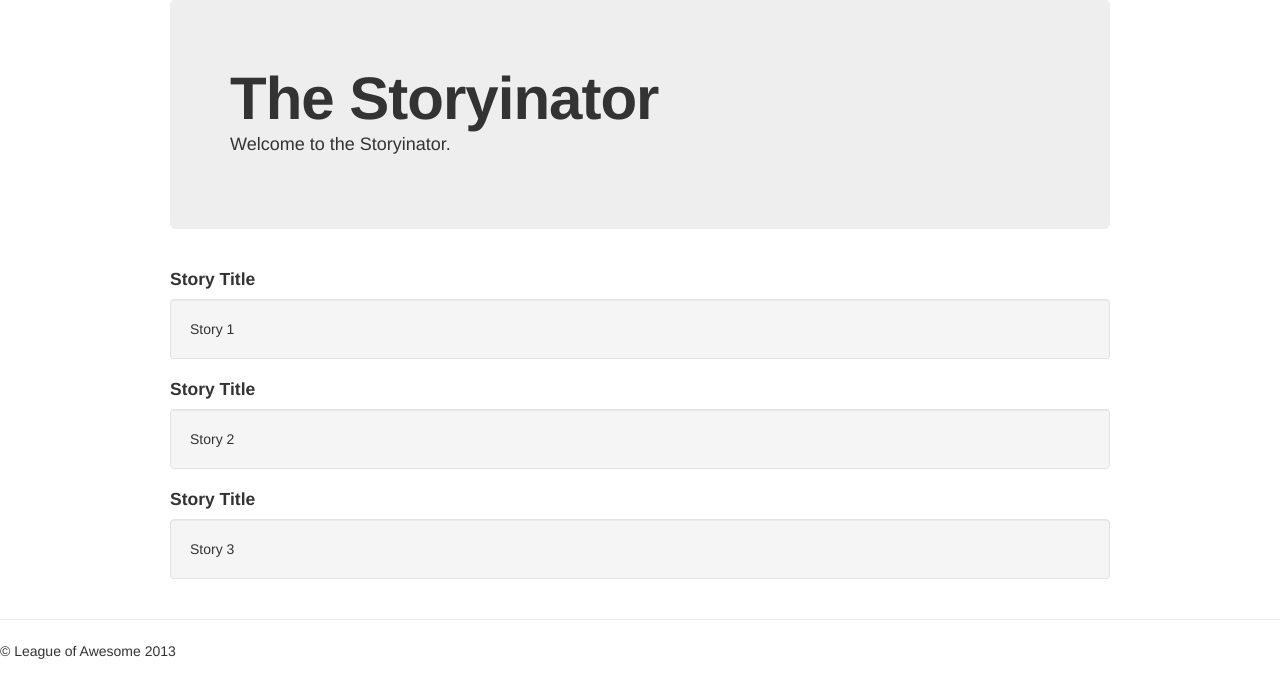
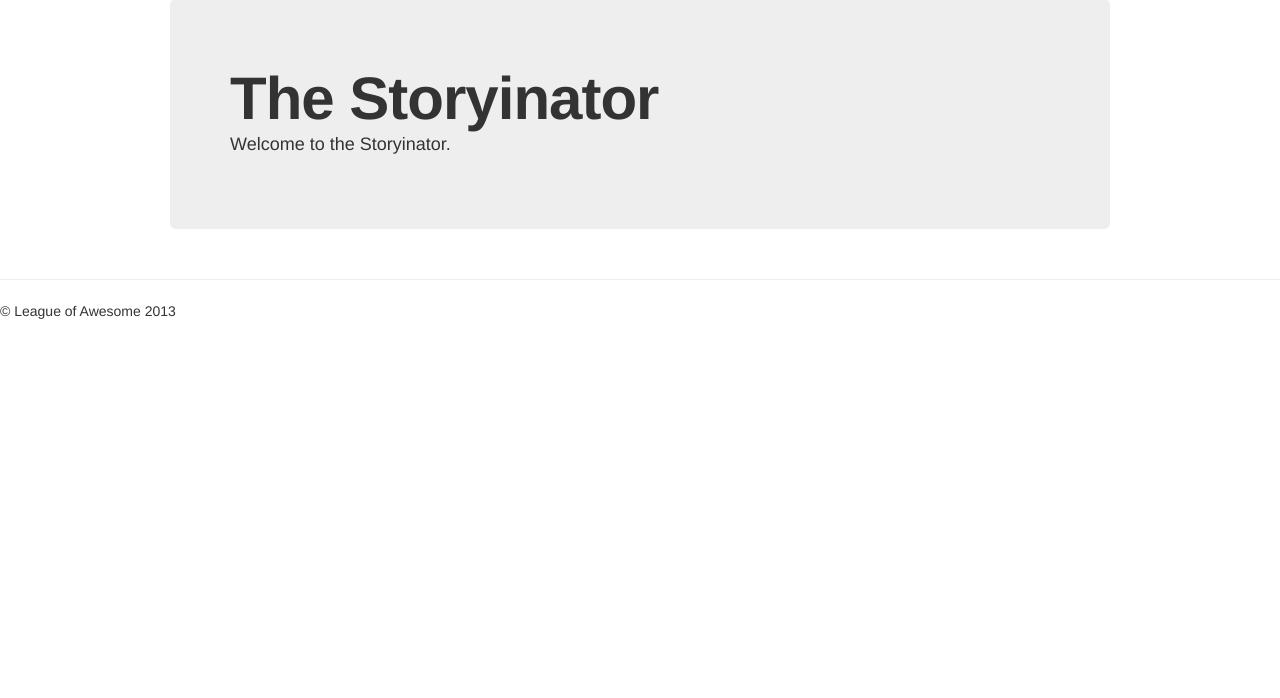
Before and after one commit to stuycs-softdev-fall-2013/proj1-7, a Flask app: page / in a window 1280 px wide. Shown: the part 61-759 px from the top of the page. Run offline with Flask 2, Linux system fonts and the light colour scheme; data that the repository does not hold is empty; some libraries are stand-ins or nearby versions.

Commit message:
changing home

```diff
--- a/zane_jason_nancy_glib/app.py
+++ b/zane_jason_nancy_glib/app.py
@@ -11,20 +11,30 @@ def getInfo():
 
 @app.route("/", methods = ['GET', 'POST'])
 def home():
+    stories = auth.getStories()
+    story = """
+            <h4> <a href="%s"></a> </h4>
+            <div class="well">
+            %s
+            </div>
+            """
+    page = ""
+    for s in stories:
+        page = page + story%(s[u'title'], s[u'story'])
     if 'user' in session:
-        return render_template("home.html", loggedIn=True, error=False)
+        return render_template("home.html", loggedIn=True, error=False, page=page)
 
     if request.method == 'GET':
-        return render_template("home.html", loggedIn=False, error=False)
+        return render_template("home.html", loggedIn=False, error=False, page=page)
 
     if request.form['button'] == 'Log in':
         user, pw = getInfo()
         if auth.login(user, pw):
             session['user'] = user
-            return render_template("home.html", loggedIn=True, error=False)
+            return render_template("home.html", loggedIn=True, error=False, page=page)
 
          #login failure
-        return render_template("home.html", loggedIn=False, error=True)
+        return render_template("home.html", loggedIn=False, error=True, page=page)
 
     if request.form['button'] == 'Register':
         return redirect(url_for('register'))
@@ -51,7 +61,7 @@ def create():
     if 'user' not in session:
         return redirect(url_for('home'))
     if request.method == 'GET':
-        return render_template("create.html")
+        return render_template("create.html", loggedIn=True)
     else:
         title = request.form['title']
         story = request.form['story']
--- a/zane_jason_nancy_glib/auth.py
+++ b/zane_jason_nancy_glib/auth.py
@@ -2,6 +2,10 @@ from pymongo import MongoClient
 
 connection = MongoClient()
 db = connection.database
+
+def getStories():
+    stories = [s for s in db.story.find({}, fields={'_id':False, 'title':True, 'story':True})]
+    return stories
 
 def getStory(title):
     story = [s for s in db.story.find({'title':title}, fields={'_id':False, 'story':True})]
--- a/zane_jason_nancy_glib/templates/home.html
+++ b/zane_jason_nancy_glib/templates/home.html
@@ -17,27 +17,14 @@
     </div>
     {% endif %}
     <div class="container">
-
       <div class="hero-unit">
 	<h1> The Storyinator </h1>
 	<p> Welcome to the Storyinator. </p>
       </div>
-
     </div>
 
     <div class="container">
-      <h4> Story Title </h4>
-      <div class="well">
-	Story 1
-      </div>
-      <h4> Story Title </h4>
-      <div class="well">
-	Story 2
-      </div>
-      <h4> Story Title </h4>
-      <div class="well">
-	Story 3
-      </div>
+      {{page}}
     </div>
 
     <hr>
--- a/zane_jason_nancy_glib/templates/navbar.html
+++ b/zane_jason_nancy_glib/templates/navbar.html
@@ -9,7 +9,7 @@
       <div class="nav-collapse collapse">
 	<ul class="nav">
 	  <li> <a href="/"> Home </a> </li>
-	  <li> <a href="#stories"> Stories </a> </li>
+	  <li> <a href="/#stories"> Stories </a> </li>
 	  {% if loggedIn %}
 	  <li> <a href="/account"> Account </a> </li>
 	  <li> <a href="/create"> Create Story </a> </li>
```
